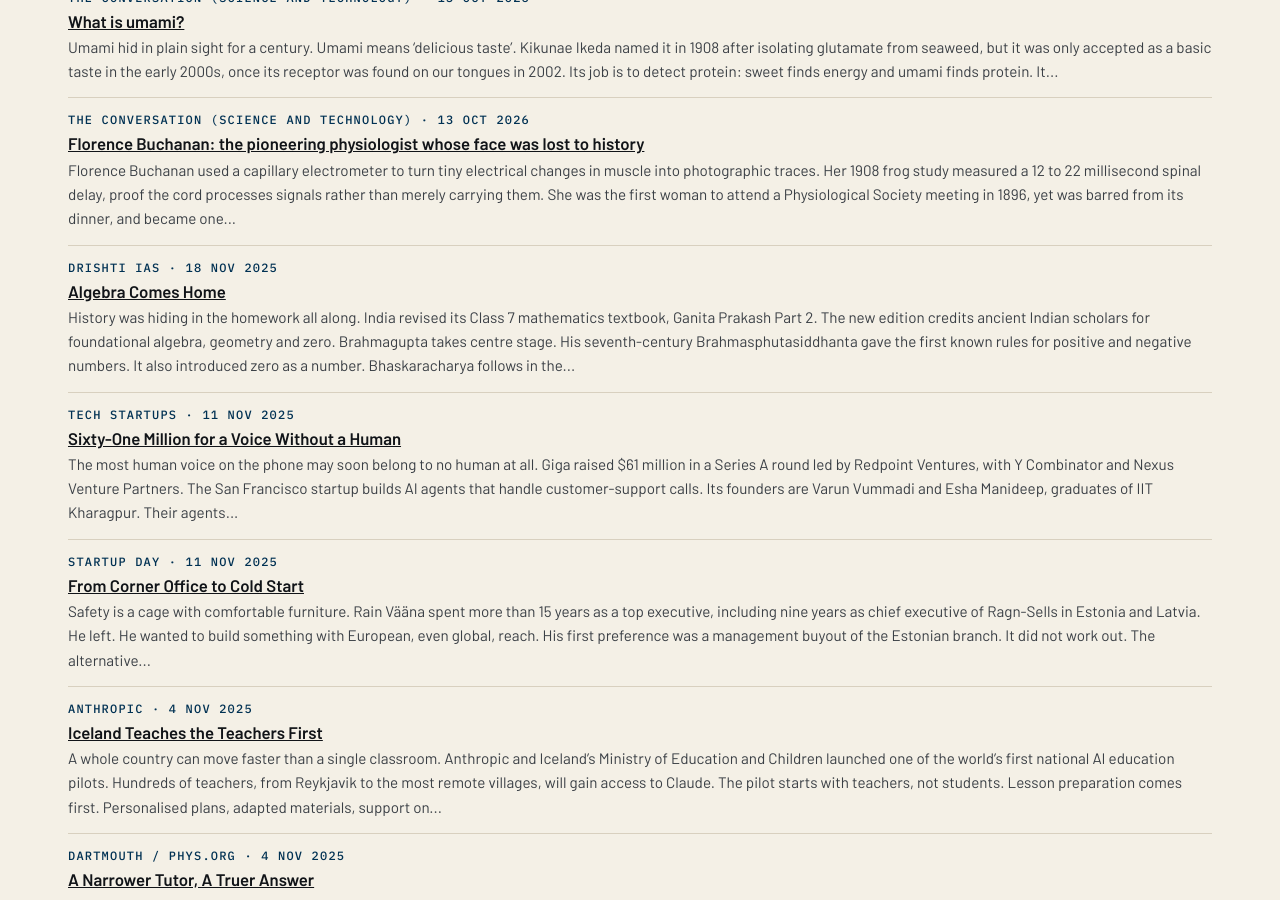
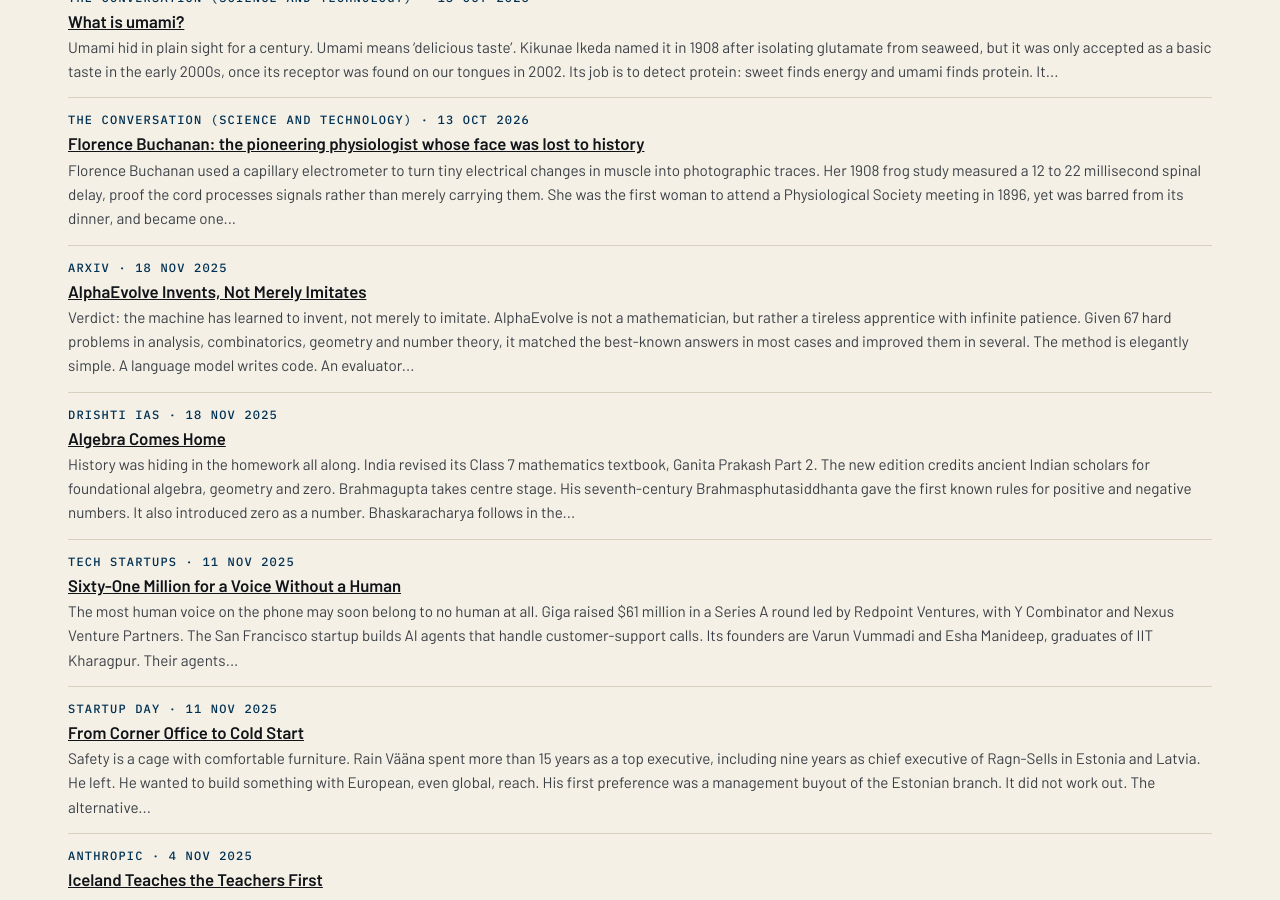
Before and after one commit to katz-news/katz.news, a Jekyll site: the page built from briefs/index.html, in a window 1280 px wide and 900 px high, scrolled down 14549 px. Built offline with Jekyll 4.4.1, drawn with Linux system fonts in a browser that asks for light colours.

```diff
--- a/_data/build.yml
+++ b/_data/build.yml
@@ -1 +1 @@
-published_at: 2026-11-06T18:36:25Z
+published_at: 2026-11-06T18:38:05Z
--- /dev/null
+++ b/_posts/briefs/2026-11-06-alphaevolve-invents-not-merely-imitates.md
@@ -0,0 +1,19 @@
+---
+published: true
+title: AlphaEvolve Invents, Not Merely Imitates
+date: 2025-11-18
+section: education
+source_name: arXiv
+source_url: https://arxiv.org/abs/2511.02864
+---
+Verdict: the machine has learned to invent, not merely to imitate.
+
+AlphaEvolve is not a mathematician, but rather a tireless apprentice with infinite patience. Given 67 hard problems in analysis, combinatorics, geometry and number theory, it matched the best-known answers in most cases and improved them in several.
+
+The method is elegantly simple. A language model writes code. An evaluator scores it. Evolution keeps the winners and mutates them again. The search is for the programme that generates the object, not the object itself.
+
+The trophies are real. The 11-dimensional kissing number rose from 592 to 593. Eleven cubes now pack tighter than before. A sofa navigated a three-dimensional corridor with a volume no human had found. Seven cylinders touched in two hours, a task that once consumed months of computing.
+
+Most striking is the finale. On the finite-field Kakeya problem, AlphaEvolve found a construction, Deep Think proved it, and AlphaProof formalised it in Lean. Discovery, proof and verification, in one pipeline.
+
+Mathematicians remain essential. The tool is a partner, not a replacement. But the patient partnership has never been this productive.
```
